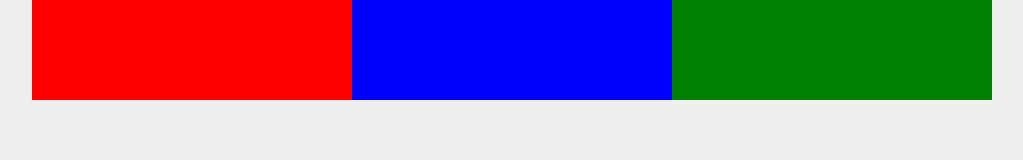
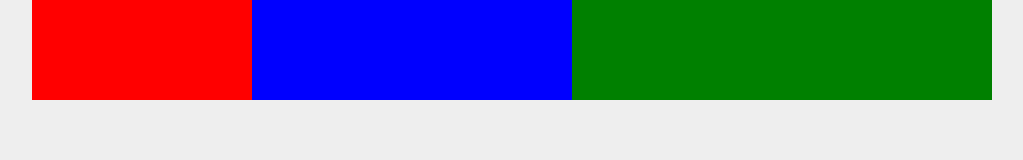
Before and after one commit to aloaiza30/html-css-course, a plain HTML site: page CSS Flexbox/index.html in a window 1280 px wide. Shown: the whole page, without its empty margins (128-1151 px from the left). Drawn offline with Linux system fonts and the light colour scheme.

Commit message:
CSS Flexbox - Flex Basis

```diff
--- a/CSS Flexbox/style.css
+++ b/CSS Flexbox/style.css
@@ -22,20 +22,20 @@ body {
 .box {
     height: 100px;
     width: 200px;
-    flex-grow: 1;
+    flex: 1 0 200px;
 }
 
 .one {
     background: red;
-    flex-shrink: 1;
+    flex-basis: 100px;
 }
 
 .two {
     background: blue;
-    flex-shrink: 2;
+    flex-basis: 200px;
 }
 
 .three {
     background: green;
-    flex-shrink: 1;
+    flex-basis: 300px;
 }
```
